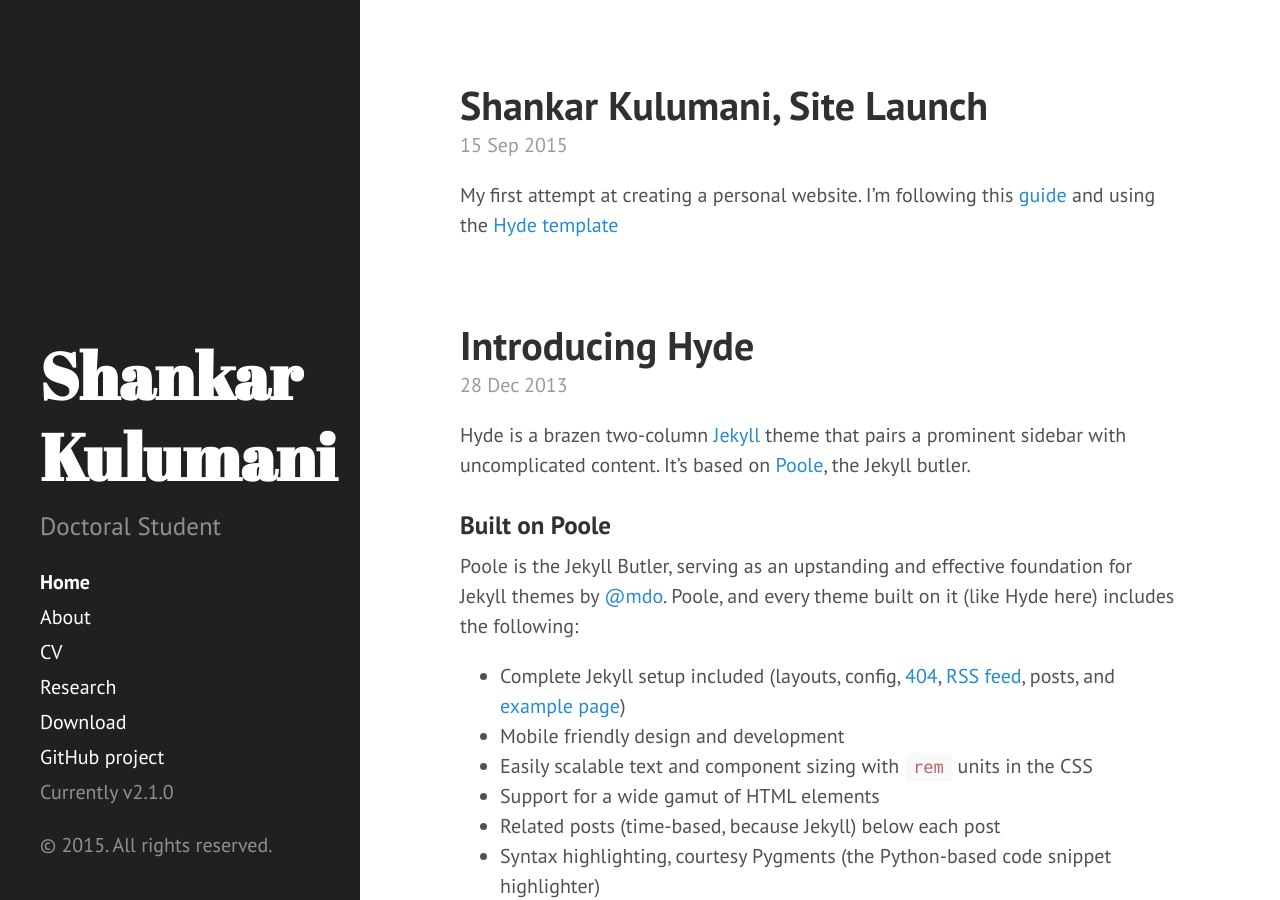
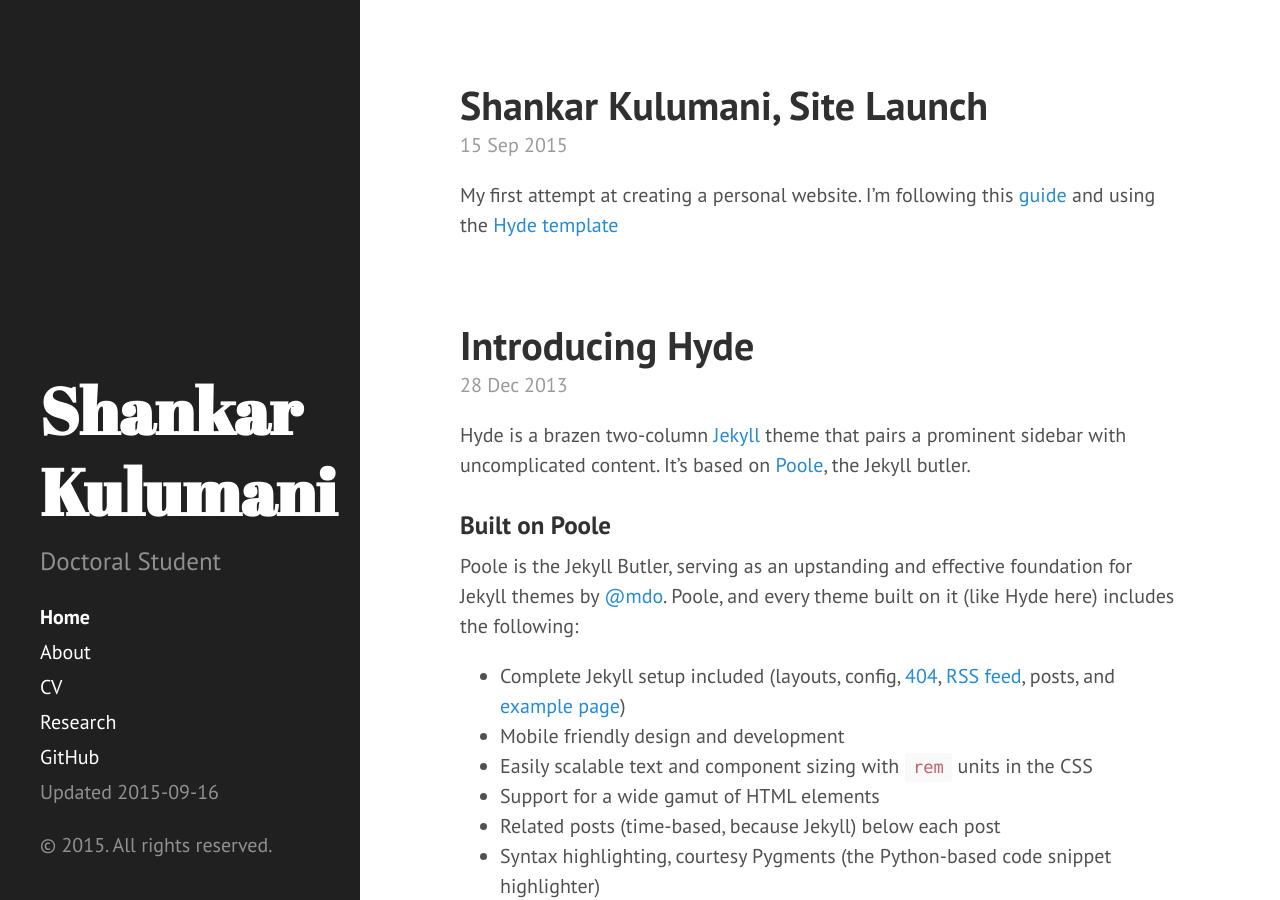
Before and after one commit to skulumani/skulumani.github.io, a Jekyll site: the page built from index.html, in a window 1280 px wide and 900 px high. Built offline with Jekyll 4.4.1, drawn with Linux system fonts in a browser that asks for light colours; the list of posts is cut into pages by our own code.

Commit message:
updated sidebar and date

```diff
--- a/_config.yml
+++ b/_config.yml
@@ -21,7 +21,7 @@
 paginate:         5
 
 # Custom vars
-version:          2.1.0
+version:          0.1
 
 github:
-  repo:           https://github.com/poole/hyde
+  repo:           https://github.com/skulumani
--- a/_includes/sidebar.html
+++ b/_includes/sidebar.html
@@ -26,9 +26,10 @@
         {% endif %}
       {% endfor %}
 
-      <a class="sidebar-nav-item" href="{{ site.github.repo }}/archive/v{{ site.version }}.zip">Download</a>
-      <a class="sidebar-nav-item" href="{{ site.github.repo }}">GitHub project</a>
-      <span class="sidebar-nav-item">Currently v{{ site.version }}</span>
+      <!-- <a class="sidebar-nav-item" href="{{ site.github.repo }}/archive/v{{ site.version }}.zip">Download</a> -->
+      <a class="sidebar-nav-item" href="{{ site.github.repo }}">GitHub</a>
+	  <span class="sidebar-nav-item">Updated {{ site.time | date: '%Y-%m-%d' }} </span>
+      <!--<span class="sidebar-nav-item">Currently v{{ site.version }} updated {{ site.time | date: '%Y-%m-%d' }} </span> -->
     </nav>
 
     <p>&copy; {{ site.time | date: '%Y' }}. All rights reserved.</p>
```
